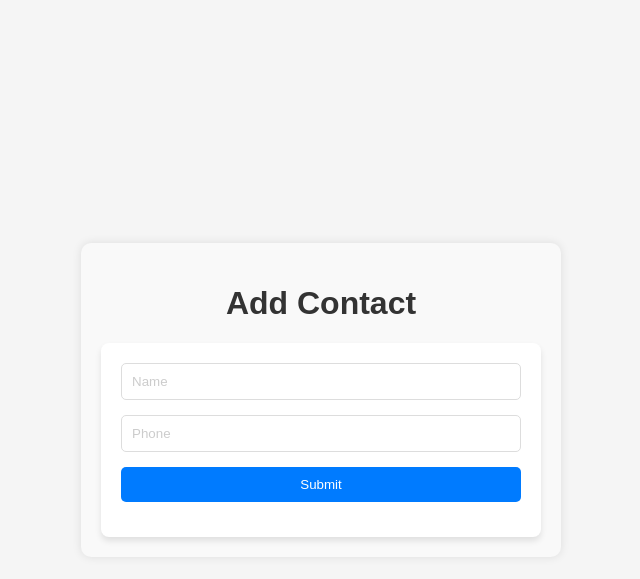
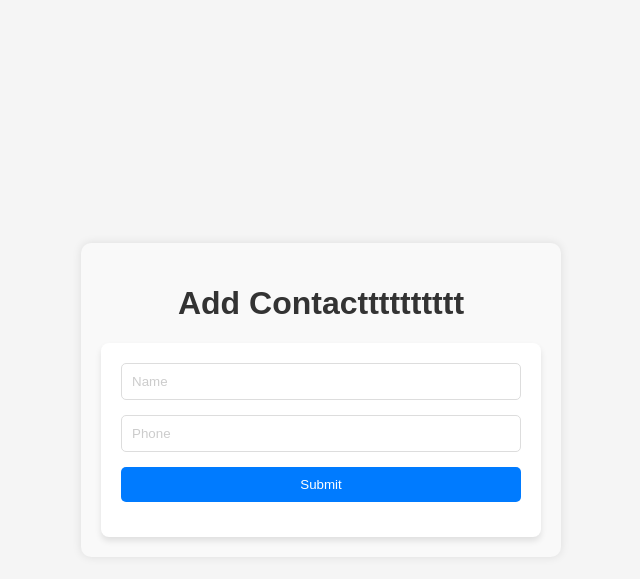
Before and after one commit to saima-basit/ITM, a Flask app: page /add_contact in a window 1280 px wide. Shown: the top 579 px of the page, without its empty margins (319-959 px from the left). Run offline with Flask 3, Linux system fonts and the light colour scheme.

Commit message:
Update add.html

```diff
--- a/3-tier-project/templates/contacts/add.html
+++ b/3-tier-project/templates/contacts/add.html
@@ -2,7 +2,7 @@
 <html lang="en">
 <head>
     <meta charset="UTF-8">
-    <title>Add Contactttttt</title>
+    <title>Add Contact</title>
     <style>
         body {
             font-family: Arial, sans-serif;
@@ -65,7 +65,7 @@
 </head>
 <body>
 <div class="container">
-    <h1>Add Contact</h1>
+    <h1>Add Contactttttttttt</h1>
     <form action="/api/contacts" method="post">
         <input type="text" name="name" id="name" placeholder="Name">
         <input type="text" name="phone" id="phone" placeholder="Phone">
```
